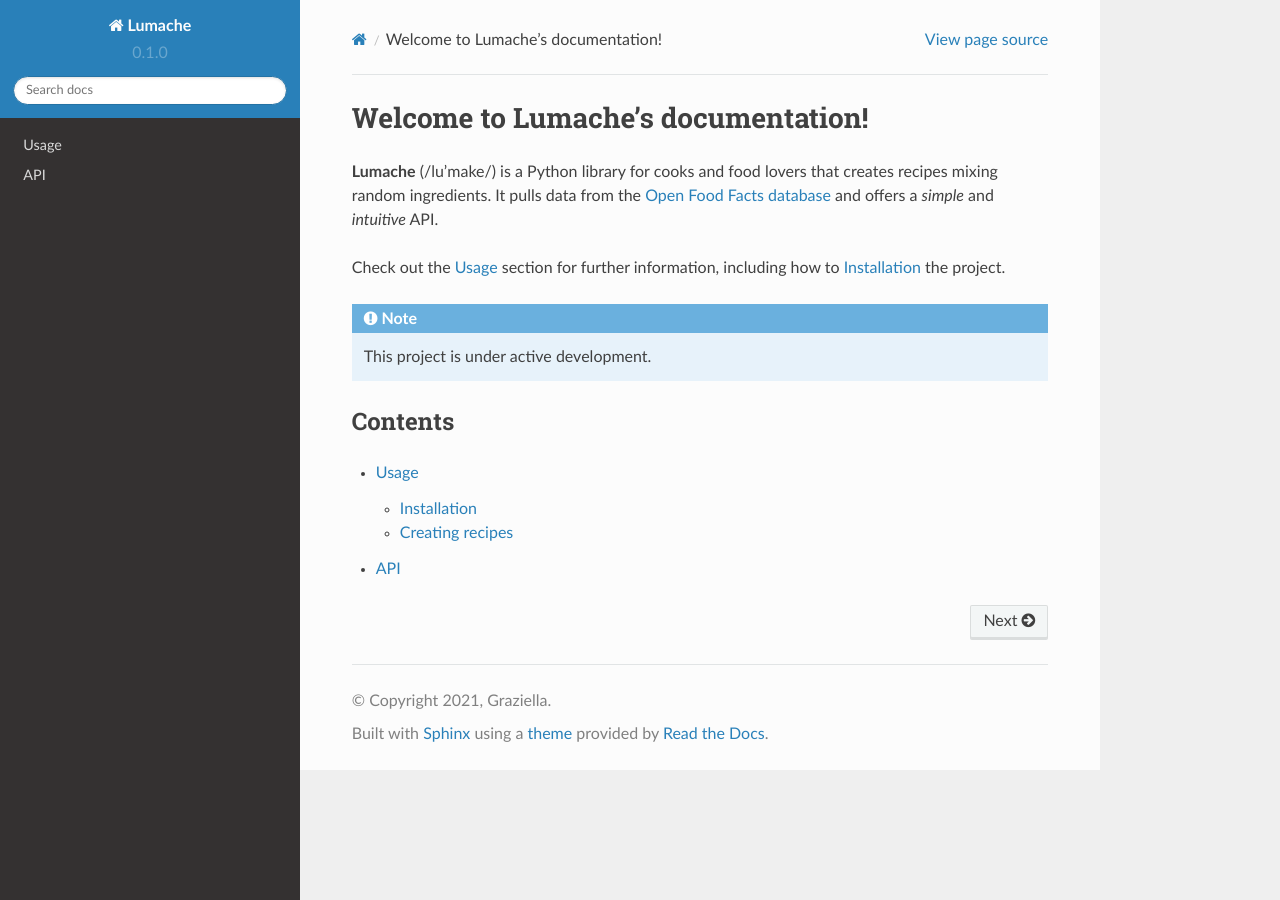
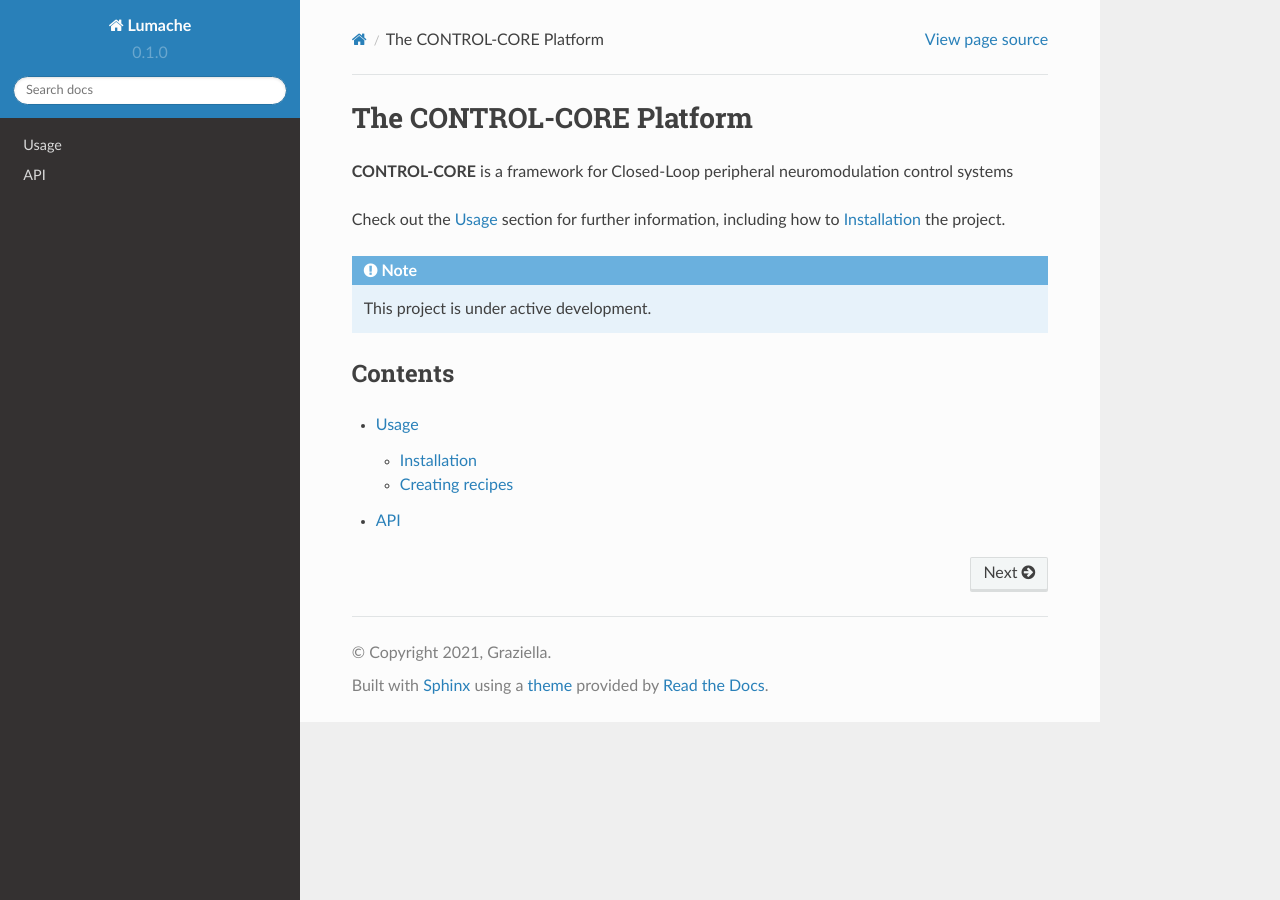
Before and after one commit to ControlCore-Project/documentation, a Sphinx documentation site: the page built from docs/source/index.rst, in a window 1280 px wide. Built offline with Sphinx 7.4.7 and the Read the Docs theme 2.0.0, drawn with Linux system fonts in a browser that asks for light colours.

Commit message:
Update index.rst

```diff
--- a/docs/source/index.rst
+++ b/docs/source/index.rst
@@ -1,10 +1,7 @@
-Welcome to Lumache's documentation!
-===================================
+The CONTROL-CORE Platform
+====================================================================================
 
-**Lumache** (/lu'make/) is a Python library for cooks and food lovers
-that creates recipes mixing random ingredients.
-It pulls data from the `Open Food Facts database <https://world.openfoodfacts.org/>`_
-and offers a *simple* and *intuitive* API.
+**CONTROL-CORE** is a framework for Closed-Loop peripheral neuromodulation control systems
 
 Check out the :doc:`usage` section for further information, including
 how to :ref:`installation` the project.
```
